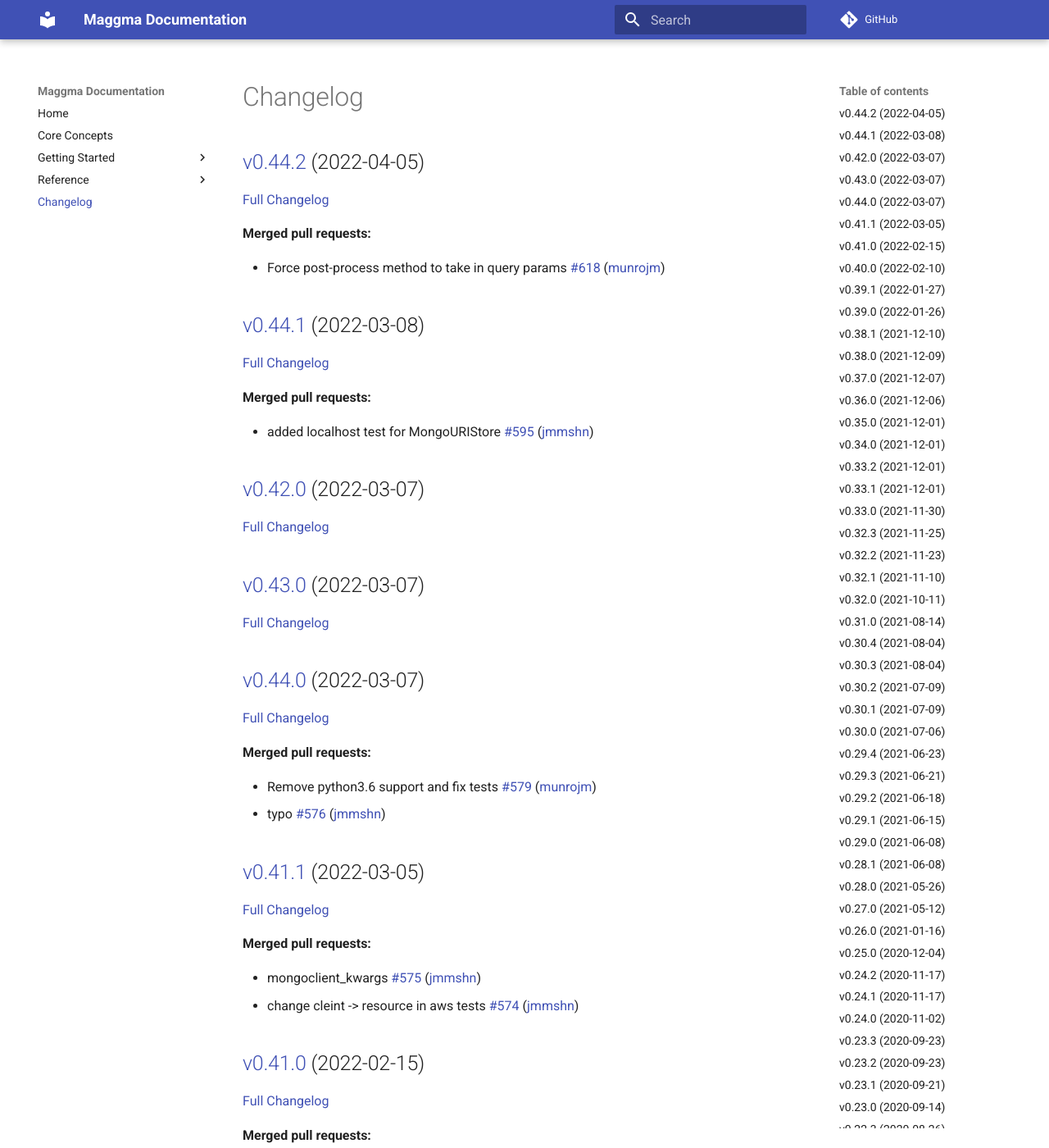
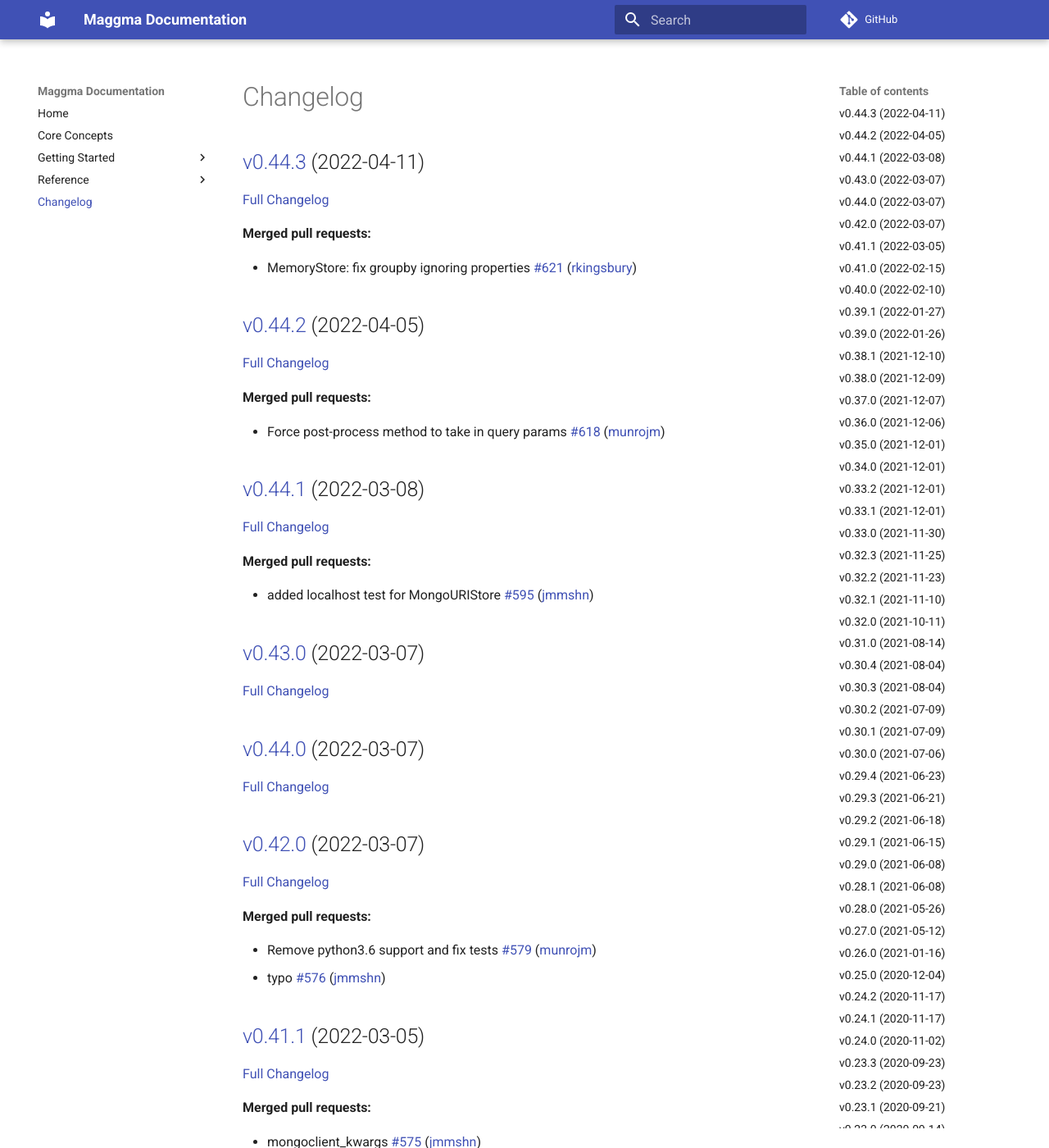
Before and after one commit to materialsproject/maggma, an MkDocs documentation site: the page built from docs/CHANGELOG.md, in a window 1280 px wide and 1400 px high. Shown: the whole window at 82% size. Built offline with MkDocs 1.6.1 and Material for MkDocs 9.7.7, drawn with Linux system fonts in a browser that asks for light colours; comment, search, counter and statistics services are not loaded.

Commit message:
Updated CHANGELOG.md

```diff
--- a/docs/CHANGELOG.md
+++ b/docs/CHANGELOG.md
@@ -1,4 +1,12 @@
 # Changelog
+
+## [v0.44.3](https://github.com/materialsproject/maggma/tree/v0.44.3) (2022-04-11)
+
+[Full Changelog](https://github.com/materialsproject/maggma/compare/v0.44.2...v0.44.3)
+
+**Merged pull requests:**
+
+- MemoryStore: fix groupby ignoring properties [\#621](https://github.com/materialsproject/maggma/pull/621) ([rkingsbury](https://github.com/rkingsbury))
 
 ## [v0.44.2](https://github.com/materialsproject/maggma/tree/v0.44.2) (2022-04-05)
 
@@ -26,7 +30,11 @@
 
 ## [v0.44.0](https://github.com/materialsproject/maggma/tree/v0.44.0) (2022-03-07)
 
-[Full Changelog](https://github.com/materialsproject/maggma/compare/v0.41.1...v0.44.0)
+[Full Changelog](https://github.com/materialsproject/maggma/compare/v0.42.0...v0.44.0)
+
+## [v0.42.0](https://github.com/materialsproject/maggma/tree/v0.42.0) (2022-03-07)
+
+[Full Changelog](https://github.com/materialsproject/maggma/compare/v0.41.1...v0.42.0)
 
 **Merged pull requests:**
 
```
Also changed, not shown: other parts of docs/CHANGELOG.md (+1 -5 lines).
